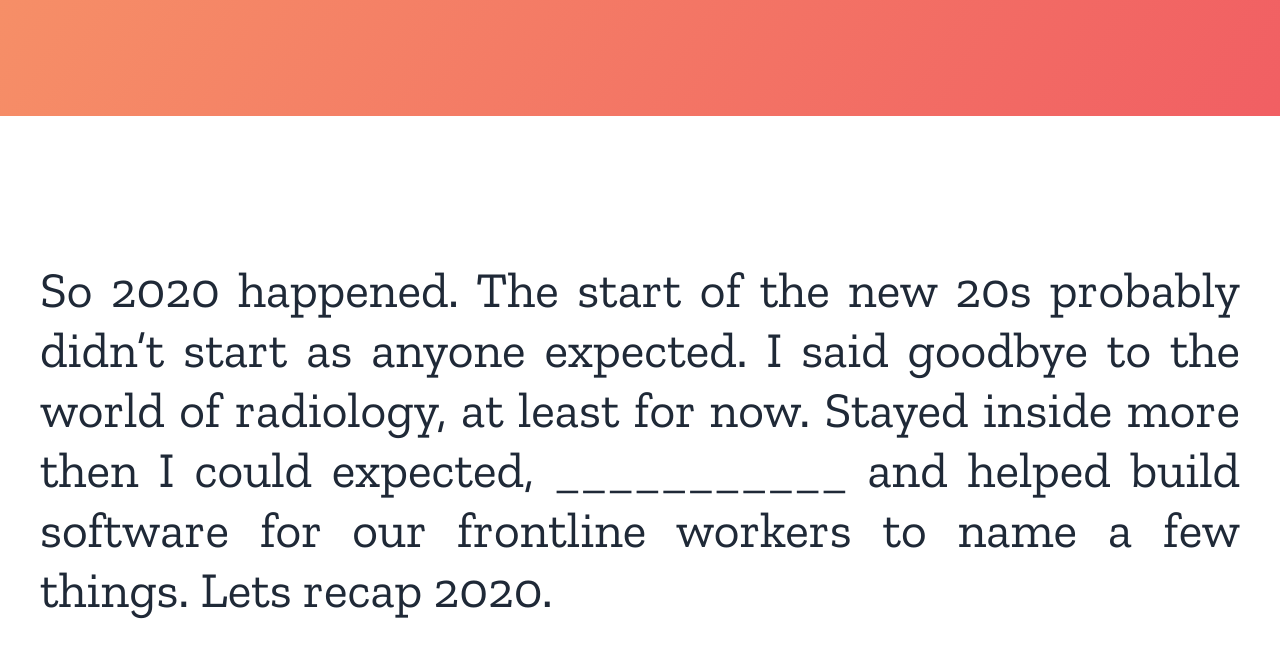
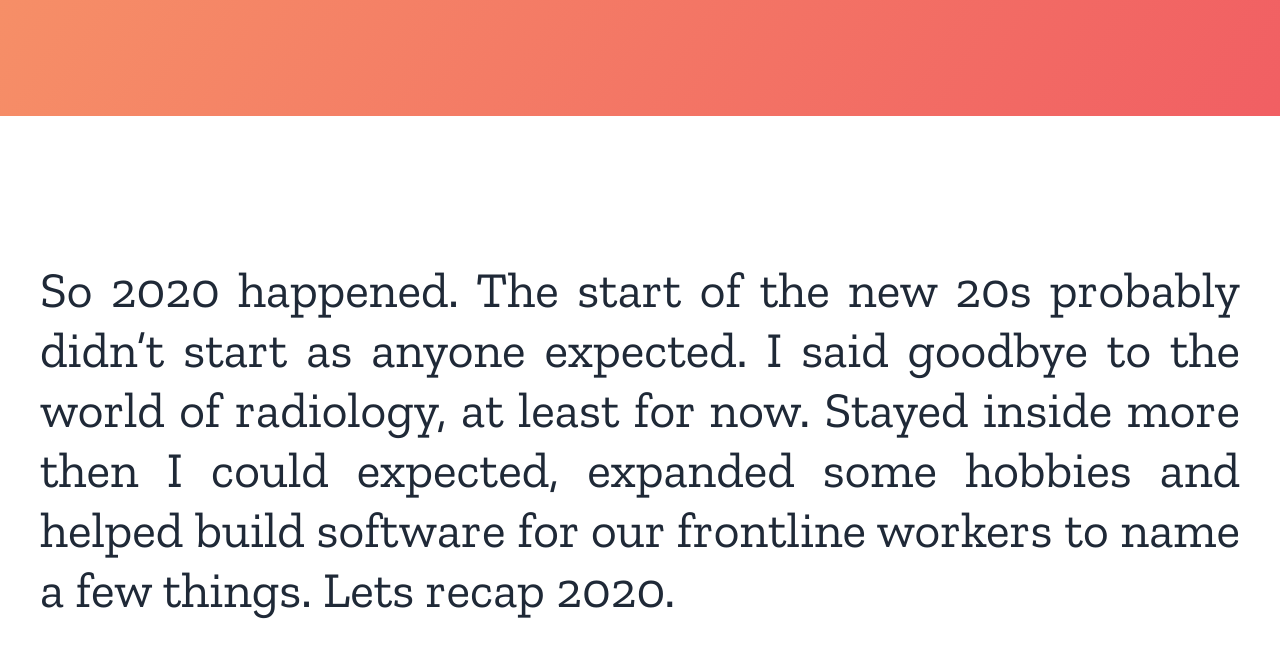
Before and after one commit to naher94/2020.rehanbutt.com, a Jekyll site: the page built from index.html, in a window 1280 px wide and 900 px high, scrolled down 463 px. Shown: the top 658 px of the window. Built offline with Jekyll 4.4.1, drawn with Linux system fonts in a browser that asks for light colours.

Commit message:
Hero Text Updated

```diff
--- a/_includes/hero.html
+++ b/_includes/hero.html
@@ -2,7 +2,7 @@
   <div class="grid-container">
     <div class="grid-x grid-margin-x grid-margin-y">
       <p class="hero-text">
-        So 2020 happened. The start of the new 20s probably didn’t start as anyone expected. I said goodbye to the world of radiology, at least for now. Stayed inside more then I could expected, ___________ and helped build software for our frontline workers to name a few things. Lets recap 2020.</p>
+        So 2020 happened. The start of the new 20s probably didn’t start as anyone expected. I said goodbye to the world of radiology, at least for now. Stayed inside more then I could expected, expanded some hobbies and helped build software for our frontline workers to name a few things. Lets recap 2020.</p>
     </div>
   </div>
 </section>
```
